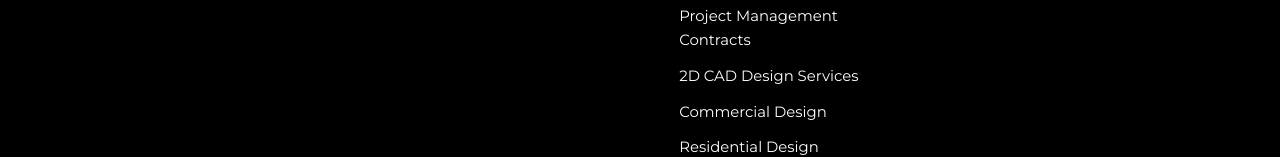
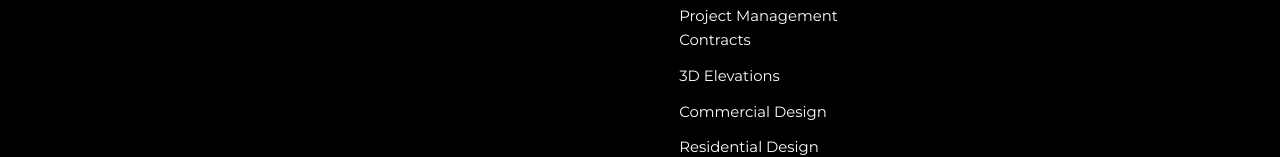
Before and after one commit to Rayansiva2004/Design-Engineers, a React (Vite) app: page /contact in a window 1280 px wide. Shown: the part 1973-2130 px from the top of the page. Built offline with nearby package versions, Linux system fonts and the light colour scheme.

Commit message:
rename 2D CAD Design Services to 3D Elevations

```diff
--- a/src/components/ContactForm/ContactForm.jsx
+++ b/src/components/ContactForm/ContactForm.jsx
@@ -87,7 +87,7 @@ const ContactForm = () => {
                             <option value="Project Management Contracts">Project Management Contracts</option>
                             <option value="Structural Designs">Structural Designs</option>
                             <option value="Estimations & Valuation">Estimations & Valuation</option>
-                            <option value="2D CAD Design Services">2D CAD Design Services</option>
+                            <option value="3D Elevations">3D Elevations</option>
                             <option value="3D Design Services">3D Design Services</option>
                             <option value="Commercial Design">Commercial Design</option>
                             <option value="Graphic Design">Graphic Design</option>
--- a/src/data/servicesData.jsx
+++ b/src/data/servicesData.jsx
@@ -216,12 +216,12 @@ export const servicesData = [
     },
     {
         id: "cad-design",
-        title: "2D CAD Design Services",
-        shortDesc: "Professional 2D CAD drafting and technical drawings including architectural, electrical, and plumbing plans for construction projects.",
+        title: "3D Elevations",
+        shortDesc: "Professional 3D building elevations and technical drawings including architectural, electrical, and plumbing plans for construction projects.",
         fullDesc: [
-            "DESIGN ENGINEERS is an engineering company offering 2D line drawing and technical drawing services (Civil & Electrical) to individuals and businesses. All projects are considered, regardless of their size or complexity. We aim to provide a professional, friendly, and reliable service to all clients, delivering results that exceed expectations.",
+            "DESIGN ENGINEERS is an engineering company offering 3D elevation drawing and technical drawing services (Civil & Electrical) to individuals and businesses. All projects are considered, regardless of their size or complexity. We aim to provide a professional, friendly, and reliable service to all clients, delivering results that exceed expectations.",
             "We work closely with our clients to clearly understand their project requirements and ensure the project goals are achieved from the very beginning. Our team is committed to maintaining clear communication and providing efficient solutions throughout the design process.",
-            "Our 2D CAD Design Services offer unparalleled precision for complex engineering requirements. We specialize in creating high-quality, professional technical drawings that serve as the blueprint for success in civil and electrical engineering projects.",
+            "Our 3D Elevations offer unparalleled precision for complex engineering requirements. We specialize in creating high-quality, professional technical drawings that serve as the blueprint for success in civil and electrical engineering projects.",
             "From conceptual sketches to detailed construction documentation, our designs adhere to international standards and local regulations. With a strong focus on accuracy, quality, and timely delivery, we ensure every design meets industry standards while supporting smooth project execution."
         ],
         icon: (
```
